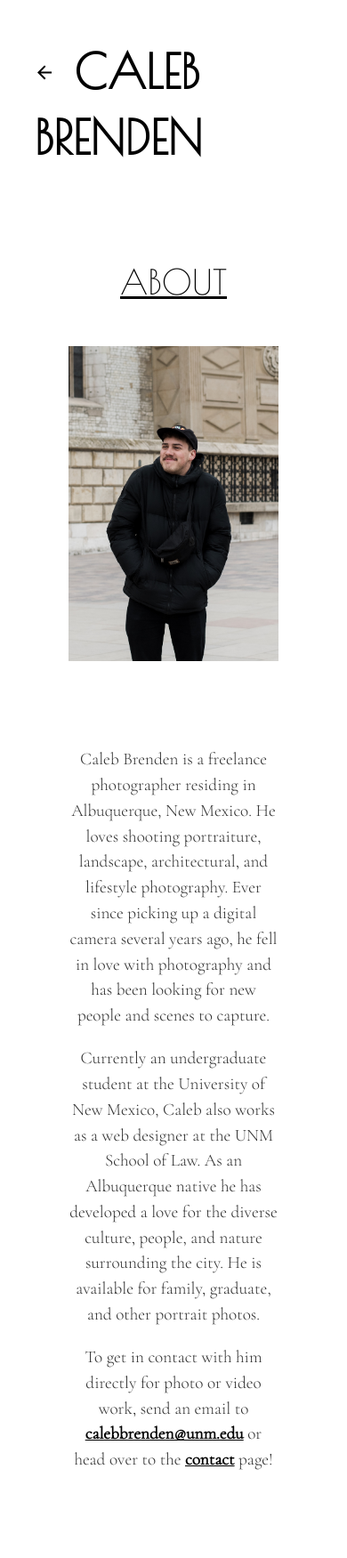
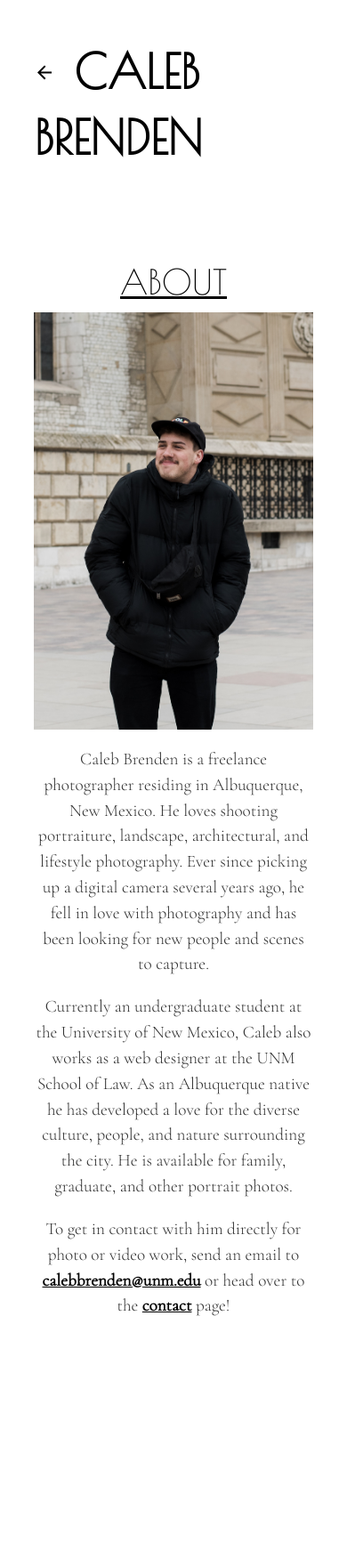
Before and after one commit to calebbrenden/my-site, a Jekyll site: the page built from me.md, in a window 390 px wide. Shown: the whole page at 89% size. Built offline with Jekyll 4.4.1, drawn with Linux system fonts in a browser that asks for light colours; after the commit the page ends 1540 px from its top, so only the background shows below that.

Commit message:
removed padding on phone for me page

```diff
--- a/_sass/hydeout/_layout.scss
+++ b/_sass/hydeout/_layout.scss
@@ -59,11 +59,13 @@ body {
     float: none;
     width:auto;
     max-width: none;
+    padding: 0px;
   }
    #right-div {
     float: none;
     width: auto;
     max-width: 1000px;
+    padding: 0px;
   }
 }
 
```
